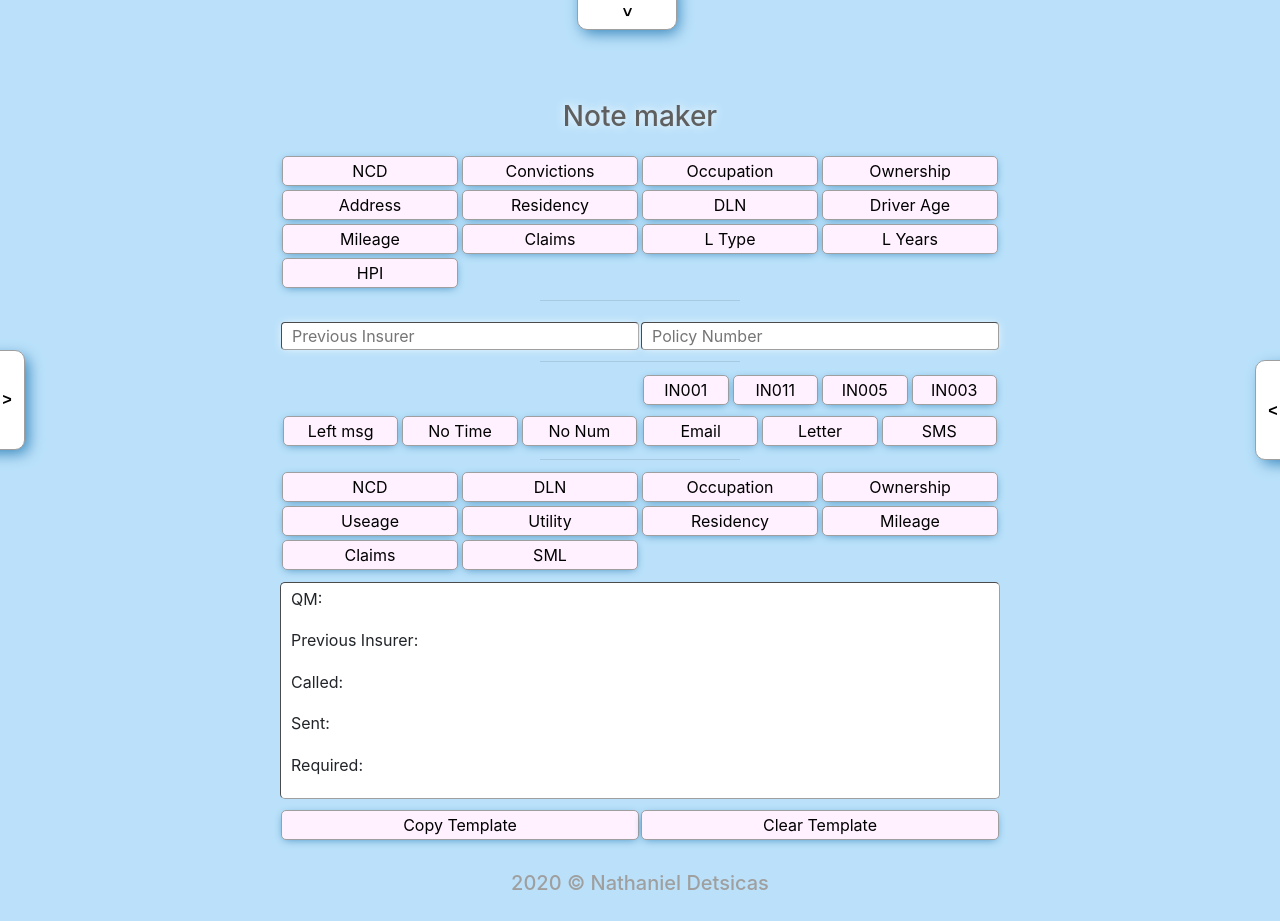
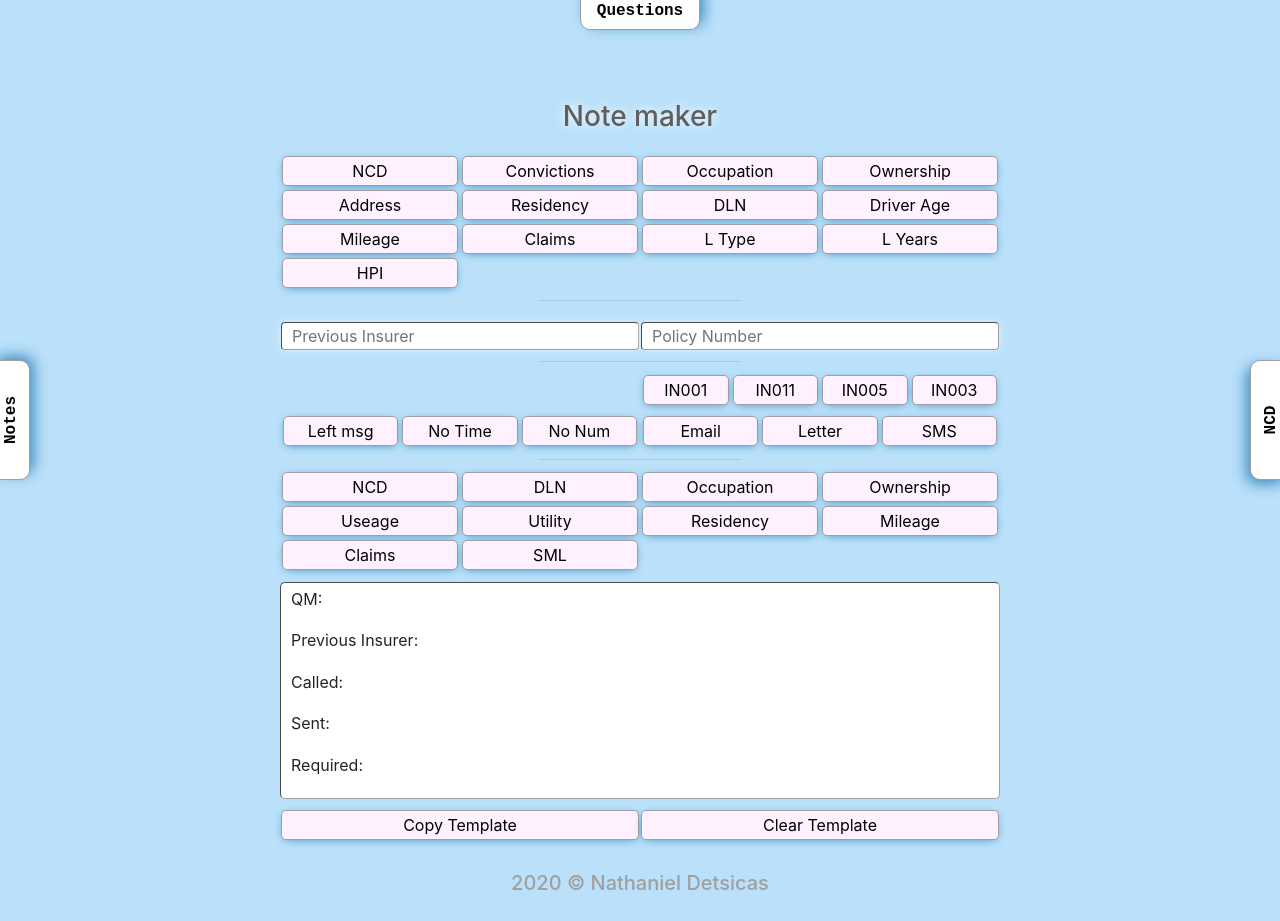
Before and after one commit to natedetsi/NBR-Note-Maker, a plain HTML site: page index.html in a window 1280 px wide. Shown: the top 921 px of the page. Drawn offline with nearby package versions, Linux system fonts and the light colour scheme.

Commit message:
new button style

```diff
--- a/index.html
+++ b/index.html
@@ -186,14 +186,14 @@
       transition: all 0.2s ease;
     }
     .btn-left{
-      width:50px;
-      height:100px;
+      width:120px;
+      height:40px;
       position:absolute;
-      padding-left:20px;
       top:50%;
-      left:-5px;
+      left:-30px;
       transform:translateY(-50%);
-      border-radius: 0 10px 10px  0 ;
+      transform:rotateZ(-90deg);
+      border-radius:  0 0 10px 10px ;
       border: 1px solid #9f9f9f;
       box-shadow: 5px 5px 15px -2px #3282b8;
       background-color:#fff;
@@ -201,15 +201,14 @@
       z-index: 3;
     }
     .btn-right{
-      width:50px;
-      height:100px;
+      width:120px;
+      height:40px;
       position:absolute;
-      padding-left:20px;
-      top:45%;
-      right:-5px;
+      top:50%;
+      right:-30px;
       transform:translateY(-50%);
-      transform:rotateZ(180deg);
-      border-radius: 0 10px 10px  0 ;
+      transform:rotateZ(-90deg);
+      border-radius: 10px 10px 0  0 ;
       border: 1px solid #9f9f9f;
       box-shadow: -5px -5px 15px -2px #3282b8;
       background-color:#fff;
@@ -217,15 +216,13 @@
       z-index: 3;
     }
     .btn-top{
-      width:50px;
-      height:100px;
+      width:120px;
+      height:40px;
       position:absolute;
-      padding-left:20px;
-      top:-45px;
-      left:47%;
-      transform:translateX(-100%);
-      transform:rotateZ(90deg);
-      border-radius: 0 10px 10px  0 ;
+      top:-10px;
+      left:50%;
+      transform:translateX(-50%);
+      border-radius: 0 0 10px 10px;
       border: 1px solid #9f9f9f;
       box-shadow: 5px -3px 15px -2px #3282b8;
       background-color:#fff;
@@ -233,15 +230,15 @@
       z-index: 3;
     }
     .btn-top:hover{
-      top:-40px;
+      top:-5px;
       box-shadow: 7px -5px 18px 0px #3282b8;
     }
     .btn-right:hover{
-      right:5px;
+      right:-25px;
       box-shadow: -7px -7px 18px 0px #3282b8;
     }
     .btn-left:hover {
-      left:5px;
+      left:-25px;
       box-shadow: 7px 7px 18px 0px #3282b8;
     }
     .btn-left:active, .btn-top:active, .btn-right:active {
@@ -505,7 +502,7 @@
           </div>
         </div>
 
-          <button class="btn-top" onClick="question('questions')"><span class="button-span">></span></button>
+          <button class="btn-top" onClick="question('questions')"><span class="button-span">Questions</span></button>
 
 
 <!-- side notes section start -->
@@ -524,7 +521,7 @@
         </div>
       </div>
       <div class="hover-button-left">
-        <button class="btn-left" ><span class="button-span">></span></button>
+        <button class="btn-left" ><span class="button-span">Notes</span></button>
       </div>
 
 <!-- NCD template slide START -->
@@ -590,7 +587,7 @@
   </div>
 </div>
 <div class="hover-button-right">
-<button class="btn-right" onClick="ncdClick('ncd-template')"><span class="button-span">></span></button>
+<button class="btn-right" onClick="ncdClick('ncd-template')"><span class="button-span">NCD</span></button>
 </div>
 <h5 class="title">2020 &copy; Nathaniel Detsicas</h5>
 </div>
@@ -745,12 +742,12 @@ document.querySelector('.btn-left').addEventListener('click', () => {
   tog = !tog;
   if(tog === false){
     document.querySelector('.side-notes').style.left = '50%';
-    document.querySelector('.btn-left span').innerText = '<';
+    document.querySelector('.btn-left span').innerText = 'X';
     document.querySelector('.ncd-template').style.right = "-100%";
-    document.querySelector('.btn-right span').innerText = '>';
+    document.querySelector('.btn-right span').innerText = 'NCD';
   } else if (tog === true){
     document.querySelector('.side-notes').style.left = "-100%";
-    document.querySelector('.btn-left span').innerText = '>';
+    document.querySelector('.btn-left span').innerText = 'Notes';
   };
 });
 
@@ -767,12 +764,12 @@ function ncdClick(className){
   tog = !tog;
   if(tog === false){
     x.style.right = '50%';
-    btn.innerText = '<';
+    btn.innerText = 'X';
     y.style.left = '-100%';
-    yBtn.innerText = '>'
+    yBtn.innerText = 'Notes'
   } else if(tog ===true){
     x.style.right = '-100%';
-    btn.innerText = '>';
+    btn.innerText = 'NCD';
   }
 }
 
@@ -873,14 +870,14 @@ function question(className){
   tog = !tog;
   if(tog === false){
     q.style.top = '20px';
-    btn.innerText = '<';
+    btn.innerText = 'X';
     document.querySelector('.ncd-template').style.right = '-100%';
-    document.querySelector('.btn-right span').innerText = '>';
+    document.querySelector('.btn-right span').innerText = 'NCD';
     document.querySelector('.side-notes').style.left = '-100%';
-    document.querySelector('.btn-left span').innerText = '>';
+    document.querySelector('.btn-left span').innerText = 'Notes';
   } else {
     q.style.top = '-100%';
-    btn.innerText = '>';
+    btn.innerText = 'Questions';
   }
 }
 
```
